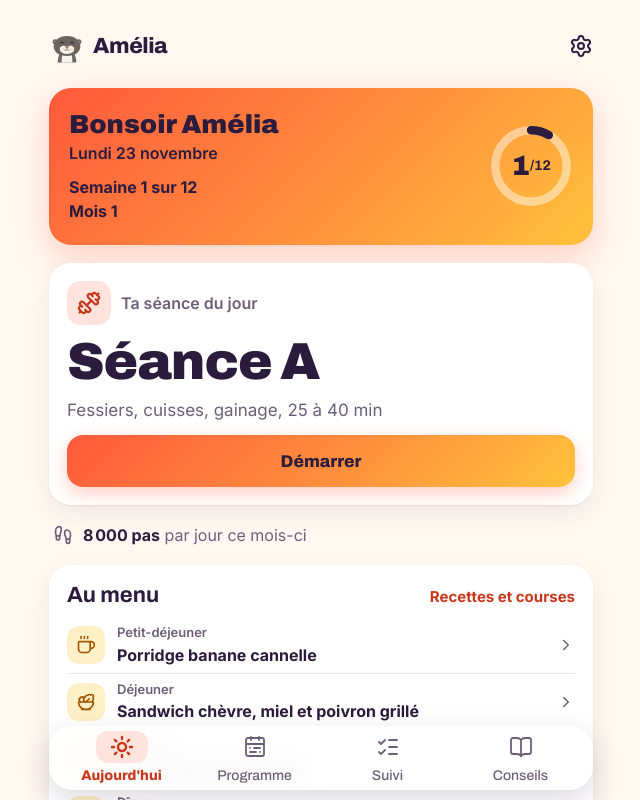
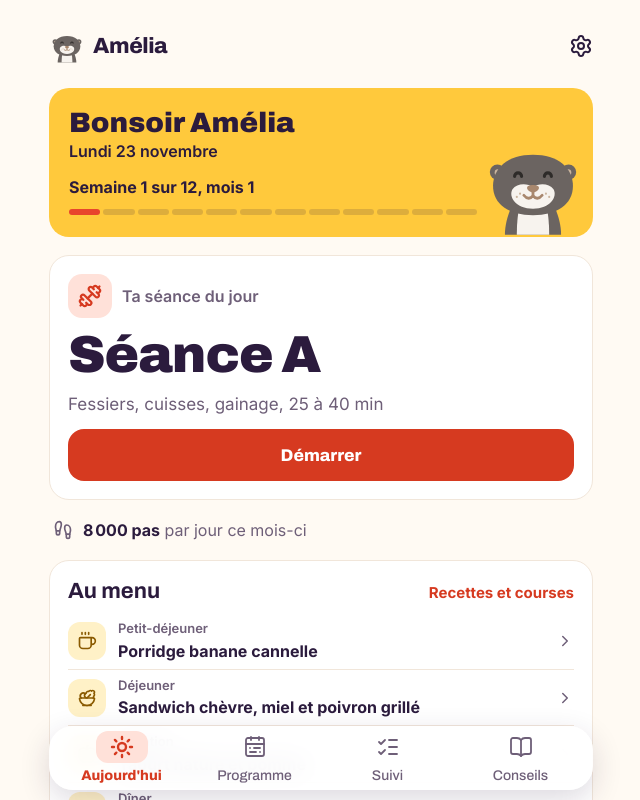
Before and after one commit to djamaldine-binali/programme-12-semaines, a React (Vite) app: page /routine/posture in a window 1280 px wide. Both pictures are taken after a click on the button "Commencer le programme". Shown: the top 800 px of the page, without its empty margins (319-959 px from the left). Built offline with nearby package versions, Linux system fonts and the light colour scheme.

Commit message:
Replace the gradient with a flat sun block and plain coral

```diff
--- a/src/components/WeekList.module.css
+++ b/src/components/WeekList.module.css
@@ -48,7 +48,7 @@
 }
 
 .recup {
-  background: var(--mute);
+  background: var(--violet);
 }
 
 .label {
--- a/src/components/WeekRing.module.css
+++ /dev/null
@@ -1,52 +0,0 @@
-.ring {
-  position: relative;
-  flex: none;
-  width: 84px;
-  height: 84px;
-}
-
-.ring svg {
-  width: 100%;
-  height: 100%;
-  rotate: -90deg;
-}
-
-.track,
-.progress {
-  fill: none;
-  stroke-width: 8;
-}
-
-.track {
-  stroke: rgb(255 255 255 / 45%);
-}
-
-.progress {
-  stroke: #2b1b3d;
-  stroke-linecap: round;
-  animation: fill 0.9s ease-out both;
-}
-
-@keyframes fill {
-  from {
-    stroke-dashoffset: 213.6;
-  }
-}
-
-.label {
-  position: absolute;
-  inset: 0;
-  display: flex;
-  justify-content: center;
-  align-items: center;
-  color: #2b1b3d;
-  font-family: var(--font-title);
-  font-size: 1.75rem;
-  font-weight: 850;
-  line-height: 1;
-}
-
-.label small {
-  font-size: 0.875rem;
-  font-weight: 700;
-}
--- a/src/components/WeekRing.tsx
+++ /dev/null
@@ -1,27 +0,0 @@
-import styles from './WeekRing.module.css'
-
-const RADIUS = 34
-const CIRCUMFERENCE = 2 * Math.PI * RADIUS
-
-export function WeekRing({ week, total = 12 }: { week: number; total?: number }) {
-  const progress = Math.min(week / total, 1)
-  return (
-    <div className={styles.ring}>
-      <svg viewBox="0 0 80 80" aria-hidden="true">
-        <circle cx="40" cy="40" r={RADIUS} className={styles.track} />
-        <circle
-          cx="40"
-          cy="40"
-          r={RADIUS}
-          className={styles.progress}
-          strokeDasharray={CIRCUMFERENCE}
-          strokeDashoffset={CIRCUMFERENCE * (1 - progress)}
-        />
-      </svg>
-      <span className={styles.label} aria-hidden="true">
-        {week}
-        <small>/{total}</small>
-      </span>
-    </div>
-  )
-}
--- a/src/components/buttons.module.css
+++ b/src/components/buttons.module.css
@@ -36,8 +36,8 @@
 }
 
 .recup {
-  background: var(--ink);
-  color: var(--bg);
+  background: var(--violet);
+  color: var(--on-accent);
 }
 
 .secondary {
@@ -50,10 +50,9 @@
   width: 100%;
 }
 
-/* The main call to action, painted like the sunrise. */
-.sunrise {
-  background: var(--sunrise);
-  color: #2b1b3d;
-  font-weight: 800;
-  box-shadow: 0 6px 18px rgb(255 90 60 / 30%);
+/* The main call to action: plain coral, nothing else on the screen looks like it. */
+.primary {
+  background: var(--coral-strong);
+  color: var(--on-accent);
+  font-weight: 750;
 }
--- a/src/index.css
+++ b/src/index.css
@@ -1,29 +1,31 @@
 :root {
   color-scheme: light dark;
 
-  /* Soleil levant: warm white, plum ink, a sunrise gradient for the moments that matter. */
-  --bg: light-dark(#fff8f1, #1a1220);
-  --surface: light-dark(#ffffff, #261b2e);
-  --ink: light-dark(#2b1b3d, #fff3ea);
-  --mute: light-dark(#6e5f78, #b7a9c0);
-  --line: light-dark(#f1e4da, #3a2c44);
+  /* Soleil franc: flat sun yellow, plain coral for actions, plum ink. No gradients. */
+  --bg: light-dark(#fffaf3, #1e1527);
+  --surface: light-dark(#ffffff, #2a1f35);
+  --ink: light-dark(#2b1b3d, #fff6ec);
+  --mute: light-dark(#6e5f78, #bbaec6);
+  --line: light-dark(#f1e6da, #3c2f49);
   /* Diagrams keep a light background in both themes. */
   --pic: #fff5ec;
 
-  /* #ff5a3c is for fills and big numbers; text and buttons use the deeper coral. */
-  --coral: light-dark(#ff5a3c, #ff7a5c);
-  --coral-strong: light-dark(#c8361b, #ff7a5c);
-  --coral-soft: light-dark(#ffe3dc, #3d1f22);
-  /* Run days: amber, the sun's colour. The old names stay so every screen picks it up. */
-  --blue: light-dark(#a35400, #ffb74d);
-  --blue-soft: light-dark(#fff0c7, #3a2a12);
-  --sand: light-dark(#efe7f5, #2e2338);
-  --sun: #ffc23c;
-  --water: light-dark(#1a6fbf, #7cc4ff);
-  --water-soft: light-dark(#e3f2ff, #16283b);
-  --on-accent: light-dark(#ffffff, #1a1220);
-  --sunrise: linear-gradient(135deg, #ff5a3c 0%, #ff8a3d 50%, #ffc23c 100%);
-  --shadow: 0 1px 2px rgb(43 27 61 / 6%), 0 8px 24px rgb(43 27 61 / 7%);
+  --sun: #ffc93c;
+  --sun-soft: light-dark(#fff1c7, #3d3016);
+  --sun-ink: light-dark(#8a5a00, #ffd66b);
+  /* #e8452c is too light under white text, so buttons and small text use the deeper coral. */
+  --coral: light-dark(#e8452c, #ff6a4d);
+  --coral-strong: light-dark(#d63a20, #ff8a70);
+  --coral-soft: light-dark(#ffe1d9, #4a2320);
+  /* Run days. The old names stay so every screen picks the colour up. */
+  --blue: light-dark(#2459d6, #7eb0ff);
+  --blue-soft: light-dark(#e1ecff, #1d2b4a);
+  /* Recovery days: soft violet. */
+  --violet: light-dark(#6d3fd9, #b79bff);
+  --sand: light-dark(#eee6fd, #2f2446);
+  --water: light-dark(#2459d6, #7eb0ff);
+  --water-soft: light-dark(#e1ecff, #1d2b4a);
+  --on-accent: light-dark(#ffffff, #1e1527);
 
   --otter: #6b6461;
   --otter-bib: #f7f3ee;
@@ -36,7 +38,7 @@
   --gutter: 16px;
   --tabbar-height: 64px;
   --radius-small: 12px;
-  --radius: 22px;
+  --radius: 20px;
 }
 
 :root[data-theme='light'] {
@@ -108,9 +110,9 @@ a:not([class]) {
 
 .card {
   padding: 18px;
+  border: 1px solid var(--line);
   border-radius: var(--radius);
   background: var(--surface);
-  box-shadow: var(--shadow);
 }
 
 button,
--- a/src/screens/Today.module.css
+++ b/src/screens/Today.module.css
@@ -32,36 +32,64 @@
   max-width: 34ch;
 }
 
-/* The sunrise: the one place the gradient lives on this screen. */
+/* The sun: one flat yellow block, the otter sitting on its edge. */
 .hero {
-  display: flex;
-  justify-content: space-between;
-  align-items: center;
-  gap: 16px;
-  padding: 22px 20px;
+  position: relative;
+  overflow: hidden;
+  padding: 20px 20px 22px;
   border-radius: var(--radius);
-  background: var(--sunrise);
+  background: var(--sun);
   color: #2b1b3d;
-  box-shadow: 0 12px 32px rgb(255 90 60 / 25%);
 }
 
 .heroText {
   display: flex;
   flex-direction: column;
   gap: 2px;
+  padding-right: 96px;
   font-weight: 600;
 }
 
 .greeting {
   font-family: var(--font-title);
-  font-size: 1.625rem;
+  font-size: 1.75rem;
+  font-stretch: 90%;
   font-weight: 850;
-  line-height: 1.1;
+  line-height: 1.05;
 }
 
 .weekText {
-  margin-top: 8px;
+  margin-top: 10px;
   font-weight: 700;
+}
+
+.weekBar {
+  display: grid;
+  grid-template-columns: repeat(12, 1fr);
+  gap: 3px;
+  margin: 8px 0 0;
+  padding: 0;
+  list-style: none;
+}
+
+.weekBar li {
+  height: 6px;
+  border-radius: 3px;
+  background: rgb(43 27 61 / 16%);
+}
+
+.weekBar li[data-state='done'] {
+  background: #2b1b3d;
+}
+
+.weekBar li[data-state='current'] {
+  background: #e8452c;
+}
+
+.heroOtter {
+  position: absolute;
+  right: 6px;
+  bottom: -8px;
 }
 
 .session {
@@ -96,7 +124,7 @@
 
 .recup {
   background: var(--sand);
-  color: var(--ink);
+  color: var(--violet);
 }
 
 .eyebrow {
@@ -187,8 +215,8 @@
   width: 38px;
   height: 38px;
   border-radius: 12px;
-  background: var(--blue-soft);
-  color: var(--blue);
+  background: var(--sun-soft);
+  color: var(--sun-ink);
 }
 
 .menuList a > span:nth-child(2) {
--- a/src/screens/TodayPlan.tsx
+++ b/src/screens/TodayPlan.tsx
@@ -3,7 +3,7 @@ import { useState } from 'react'
 import { ActivityIcon } from '../components/ActivityIcon'
 import buttons from '../components/buttons.module.css'
 import { WeekList } from '../components/WeekList'
-import { WeekRing } from '../components/WeekRing'
+import { OtterMark } from '../components/OtterMark'
 import { meals, type MealSlot } from '../data/meals'
 import { program } from '../data/program'
 import { activityInfo } from '../lib/activities'
@@ -14,6 +14,12 @@ import { OtherSessions } from './OtherSessions'
 import styles from './Today.module.css'
 
 type DuringDay = Extract<ProgramDay, { phase: 'during' }>
+
+function weekState(week: number, current: number): 'done' | 'current' | undefined {
+  if (week < current) return 'done'
+  if (week === current) return 'current'
+  return undefined
+}
 
 const mealIcons: Record<MealSlot, LucideIcon> = {
   'Petit-déjeuner': Coffee,
@@ -49,13 +55,18 @@ export function TodayPlan({ startDate, day, today }: TodayPlanProps) {
           <p className={styles.greeting}>{greeting(hour)}</p>
           <p className={styles.capitalize}>{formatLongDate(today)}</p>
           <p className={styles.weekText}>
-            Semaine {day.week} sur 12
-            <br />
-            Mois {day.month}
+            Semaine {day.week} sur 12, mois {day.month}
             {day.deload && ', semaine allégée'}
           </p>
+          <ol className={styles.weekBar} aria-hidden="true">
+            {Array.from({ length: 12 }, (_, index) => (
+              <li key={index} data-state={weekState(index + 1, day.week)} />
+            ))}
+          </ol>
         </div>
-        <WeekRing week={day.week} />
+        <div className={styles.heroOtter}>
+          <OtterMark size={108} />
+        </div>
       </header>
 
       <section className={`card ${styles.session}`} aria-labelledby="today-activity">
@@ -74,7 +85,7 @@ export function TodayPlan({ startDate, day, today }: TodayPlanProps) {
             <Check size={22} aria-hidden="true" /> C'est fait pour aujourd'hui, bravo.
           </p>
         ) : (
-          <a href={`#${info.path}`} className={`${buttons.button} ${buttons.sunrise} ${buttons.block}`}>
+          <a href={`#${info.path}`} className={`${buttons.button} ${buttons.primary} ${buttons.block}`}>
             {isPostureOrRest ? 'Faire la routine posture' : 'Démarrer'}
           </a>
         )}
```
Also changed, not shown: 1 other file (tests, documents, lock files or other folders).
